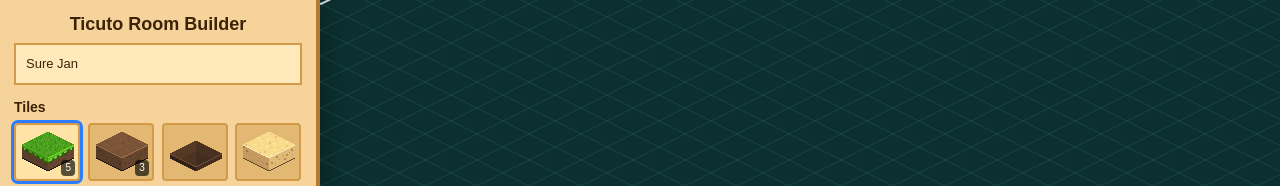
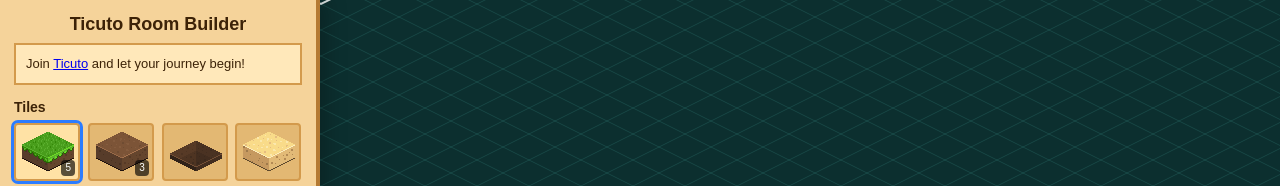
Before and after one commit to DanAU94/TicutoBuilder, a plain HTML site: page index.html in a window 1280 px wide. Shown: the top 186 px of the page. Drawn offline with Linux system fonts and the light colour scheme.

Commit message:
Update index.html

```diff
--- a/index.html
+++ b/index.html
@@ -3,7 +3,7 @@
 <head>
 <meta charset="UTF-8" />
 <meta name="viewport" content="width=device-width, initial-scale=1.0" />
-<title>Isometric Floor Layout Builder</title>
+<title>Ticuto Room Builder</title>
 <style>
 :root{--bg:#0c2f2f;--grid:rgba(80,180,170,.18);--panel:#f5d39a;--panel-dark:#b47a33;--panel-light:#ffe8ba;--text:#3c2207}
 *{box-sizing:border-box}
@@ -38,7 +38,7 @@
 <aside>
 <h1>Ticuto Room Builder</h1>
 <div class="help">
-Sure Jan
+Join <a href="http://ticuto.com">Ticuto</a> and let your journey begin!
 </div>
 
 <div class="section-title">Tiles</div>
```
